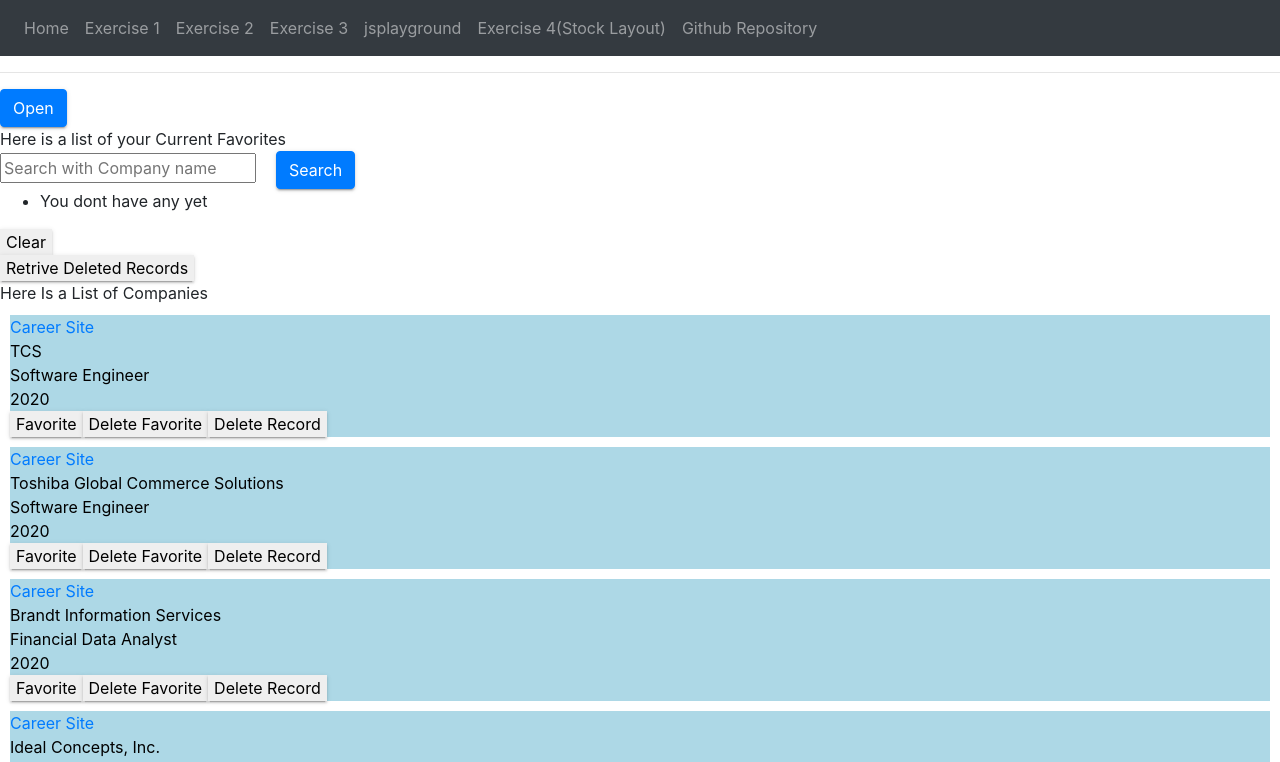
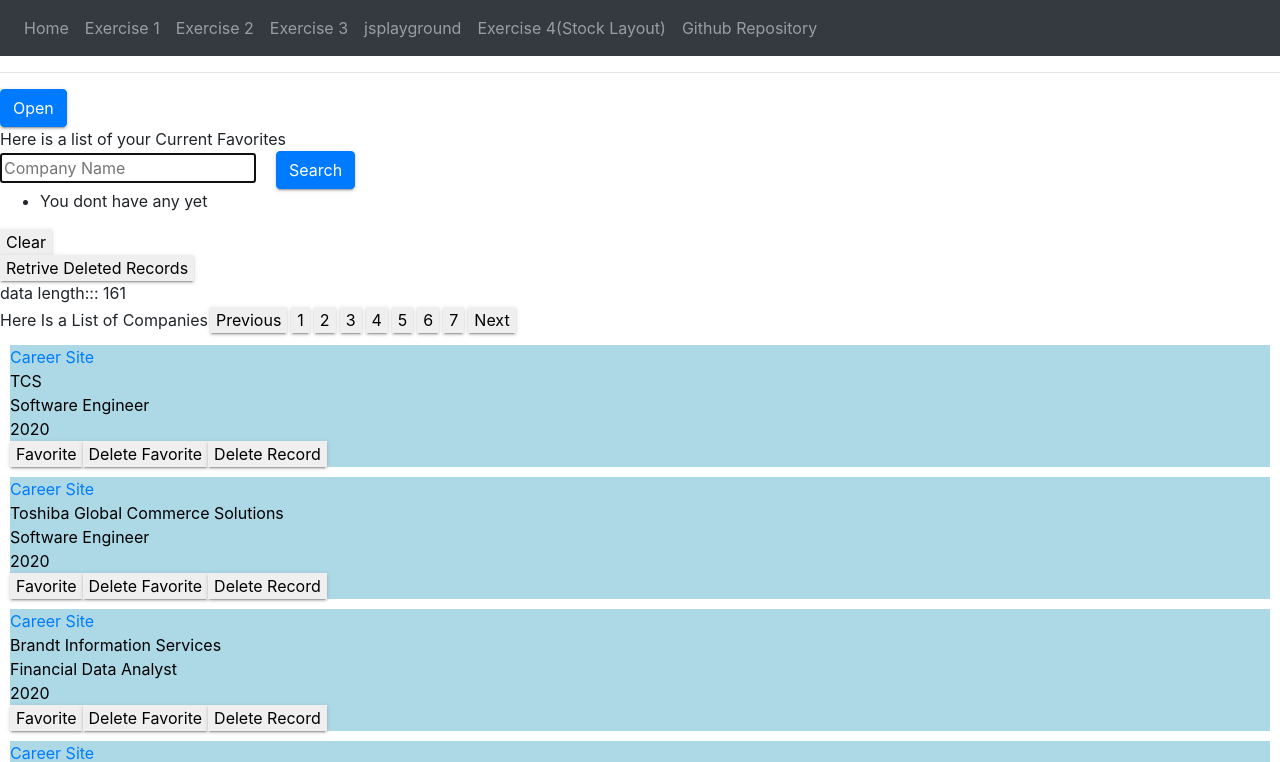
Before and after one commit to kxc3244/playground, a React (Create React App) app: page /jsplayground in a window 1280 px wide. Shown: the top 762 px of the page. Built offline with nearby package versions, Linux system fonts and the light colour scheme.

Commit message:
Just pushing

```diff
--- a/src/Javascript_play.js
+++ b/src/Javascript_play.js
@@ -395,9 +395,10 @@
       // var deletedRecordCurrent;
 
 
-         function deleteCard(id) {
+         function deleteCard(e,id) {
             // function deleteCard(id){
                // EmployerMap.delete(id);
+               e.stopPropagation();
                 let deletedRecordCurrent  = data.filter((i)=>{
                   return i.id === id;
                })
@@ -488,6 +489,10 @@
 
             // })
 
+            const [isSearching, setIsSearching] = useState(false);
+
+
+
             const univName =filterLogic().map((i,idx,arr)=>{
                const {Employer,Career_Url,Job_Title,id,Graduation_Year} =i;
                EmployerMap.set(id,Employer)
@@ -504,6 +509,55 @@
                    )
 
                })
+               // let n = data.length/25;
+               // for(let i=0;i<n;i++){
+               //    return (<button style={{margin: "2px" ,display:"inline"}}>{i+1}</button>)
+               // }
+
+               function generateButtonsArray(){
+                  let a=[]
+                  // let copy = data
+                  const n = Math.ceil(data.length/25);
+                  for(let i=0;i<n;i++){
+                     a.push(i)
+                     }
+                     return a;
+               }
+
+               const[currentPage,setCurrentPage] = useState(1);
+
+
+               const buttonStuff = generateButtonsArray().map((i)=>{
+                  return (<button onClick={()=>{handlePageClick(i)}}style={{margin: "2px" ,display:"inline"}}>{i+1}</button>)
+               })
+
+
+               function handlePageClick(i){
+                  setCurrentPage(i);
+                  handleNextClick();
+               }
+
+
+               function handleNextClick(){
+
+                  if(currentPage===1){
+                     // console.log(data.slice(1,25),'SLICED ARRAY')
+                     const copy = data.slice(1,26)
+                     setData(copy)
+                  } else {
+                     let startIndex = (currentPage-1)*25 + 1;
+                     const copy1 = data.slice(1,26)
+                     setData(copy1);
+
+                  }
+
+               }
+
+
+
+
+
+
 
             function handleClear(){
                setSearchText("")
@@ -600,6 +654,13 @@
 
 
 
+           function handleEnter(event){
+              if(event.which === 13) {
+               handleSearch();
+               // console.log('ENTER WORKS')
+               // alert('Kevin')
+            }
+           }
 
 
 
@@ -650,7 +711,7 @@
                </Modal>
              Here is a list of your Current Favorites
              <div>
-            <input placeholder='Search with Company name'  value={searchText} onChange={(e)=>setSearchText(e.target.value)}/>
+            <input autoFocus placeholder='Company Name' onKeyPress={(e)=>handleEnter(e)}  value={searchText} onChange={(e)=>setSearchText(e.target.value)}/>
             <span style={{marginLeft:'20px'}}><Button disabled={searchInvoked} onClick={()=>handleSearch()} color="primary">Search</Button></span>
             {searchInvoked && <span style={{marginLeft:'20px'}}>
                <Button onClick={()=>handleClear()} color="primary">Clear</Button>
@@ -678,6 +739,7 @@
                    <button onClick={()=>retrieveDeleted()}>Retrive Deleted Records</button>
                 </div>
                 <div>
+                   data length::: {data.length}
                    {/* <button onClick={()=>createEntry()}>Create Entry</button> */}
                    {/* <Link to={{
                       pathname: "/form",
@@ -720,6 +782,12 @@
                    handleSubmit={handleSubmit}/> */}
                 </div>
             Here Is a List of Companies
+            <button style={{margin: "2px" ,display:"inline"}}>Previous</button>
+            {buttonStuff}
+            <button onClick={handleNextClick} style={{margin: "2px" ,display:"inline"}}>Next</button>
+
+
+
             <div>
                {univName}
             </div>
--- a/src/components/Card/Card.js
+++ b/src/components/Card/Card.js
@@ -14,6 +14,8 @@
 
     function handleFavClick({EmployerMap,id,e,setTheme}){
 
+        e.stopPropagation();
+
         const copyFav = [...fav]
         if(copyFav.includes(EmployerMap.get(id))){
             window.alert('Already Included in the Favorites')
@@ -28,6 +30,7 @@
 
     function handleDeleteFav({EmployerMap,id,e,setTheme}) {
         const copyFav = [...fav]
+        e.stopPropagation();
         if(!copyFav.includes(EmployerMap.get(id))){
             window.alert('It is not here why would you try to remove it?')
         } else {
@@ -54,7 +57,7 @@
                             <div>{Graduation_Year}</div>
                             <button onClick={(e)=>handleFavClick({EmployerMap,id,e,setTheme})}>Favorite</button>
                             <button onClick={(e)=>handleDeleteFav({EmployerMap,id,e,setTheme})}>Delete Favorite</button>
-                            <button onClick={()=>deleteCard(id)}>Delete Record</button>
+                            <button onClick={(e)=>deleteCard(e,id)}>Delete Record</button>
                     </div>
                  )
 
```
